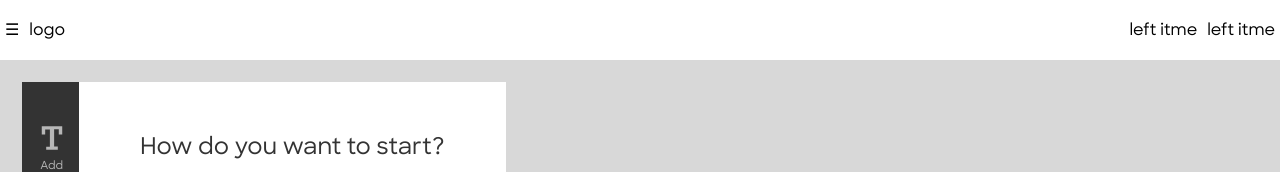
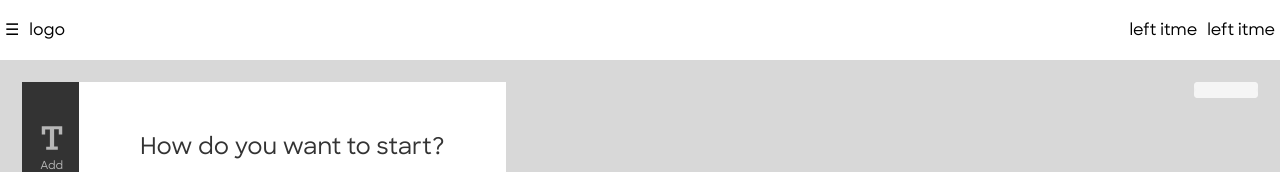
Before and after one commit to armwurfel/t-shirt, a React (Create React App) app: page / in a window 1280 px wide. Shown: the top 172 px of the page. Built offline with nearby package versions, Linux system fonts and the light colour scheme.

Commit message:
Design Option Updated

```diff
--- /dev/null
+++ b/src/components/sections/designOption/DesignOption.js
@@ -0,0 +1,37 @@
+import React, { Component } from 'react';
+import './designoption.css';
+
+class DesignOption extends Component {
+    render() {
+        return (
+            <div>
+                <div className="design-option-container">
+                    <div className="design-option">
+                        <div className="design-option-change-view">
+                            <div className="design-menu design-option-menu active">
+                                <div className="design-option-changeviewbutton menubutton">
+
+                                </div>
+                            </div>
+                            <div className="design-menu design-option-menu">
+                                <div className="design-option-changeviewbutton menubutton">
+
+                                </div>
+                            </div>
+                        </div>
+                        <div className="design-option-menu"></div>
+                        <div className="design-option-zoom"></div>
+                    </div>
+                    <div className="real-time-price">
+
+                    </div>
+                    <div className="redo-undo">
+
+                    </div>
+                </div>
+            </div>
+        )
+    }
+}
+
+export default DesignOption
--- /dev/null
+++ b/src/components/sections/designOption/designoption.css
@@ -0,0 +1,52 @@
+.design-option{
+    bottom: 3rem;
+    display: flex;
+    flex-direction: column;
+    position: absolute;
+    top: 0;
+    right: 0;
+    width: 4rem;
+    margin: 1.375rem;
+    user-select: none;
+    pointer-events: none;
+}
+.design-option-change-view{
+    background-color: rgba(246,246,246,.9);
+    margin-bottom: .5rem;
+    border-radius: .25rem;
+}
+.design-menu{
+    display: flex;
+    justify-content: flex-start;
+    align-items: center;
+    width: 100%;
+    text-align: center;
+    padding: 0 .6rem;
+}
+.design-option-menu {
+    background-color: rgba(246,246,246,.9);
+    border-radius: .25rem;
+    flex-flow: column nowrap;
+}
+.design-option-change-view .design-option-menu{
+    margin-bottom: 0;
+}
+.design-option-change-view .design-option-menu :last-child {
+    padding-bottom: .5rem;
+}
+.design-option-changeviewbutto{
+    margin: .5rem 0 0;
+}
+.design-option-label4{
+    font-size: .579rem;
+    font-weight: 500;
+}
+
+.menubutton{
+    align-items: center;
+    display: flex;
+    flex: 0 1 auto;
+    flex-direction: column;
+    justify-content: center;
+    overflow: hidden;
+}
--- a/src/components/sections/main/Main.js
+++ b/src/components/sections/main/Main.js
@@ -8,7 +8,7 @@ import AddNames from '../panel/addNames/AddNames';
 import Upload from '../panel/upload/Upload';
 import ProductColors from '../panel/productColors/ProductColors';
 import AddNotes from '../panel/addNotes/AddNotes';
-
+import DesignOption from '../designOption/DesignOption';
 import './main.css';
 
 class Main extends Component {
@@ -51,7 +51,7 @@ class Main extends Component {
                             </div>
                         </div>
                         <div className="canvas-container">
-
+                            <DesignOption />
                         </div>
                     </div>
                 </Router>
```
